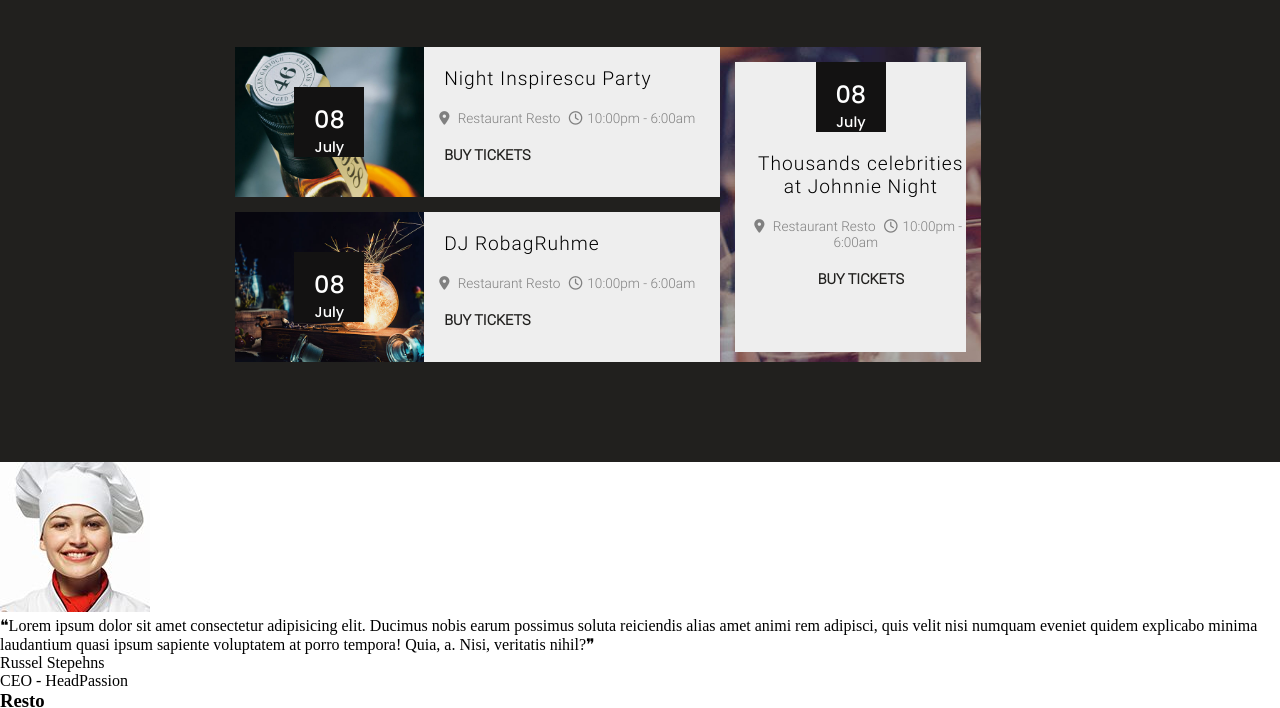
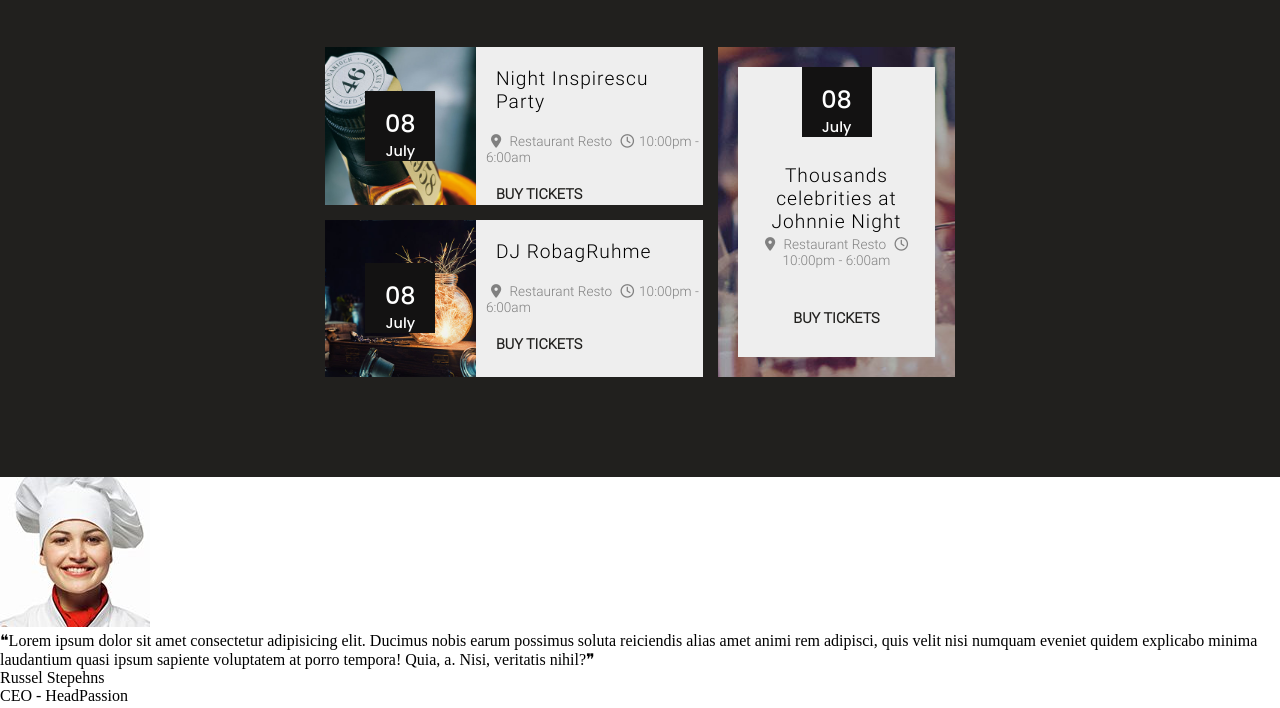
Before and after one commit to KevinRichardDev/Projet-Resto, a plain HTML site: page index.html in a window 1280 px wide. Shown: the part 3398-4106 px from the top of the page. Drawn offline with Linux system fonts and the light colour scheme; files whose address does not match are found by name.

Commit message:
Fin sectio-4

```diff
--- a/assets/styles/layouts/_section4.scss
+++ b/assets/styles/layouts/_section4.scss
@@ -34,12 +34,12 @@
   }
   .container {
     display: grid;
-    grid-template-columns: 60% 40%;
+    grid-template-columns: 35% 22%;
     justify-content: center;
     align-items: center;
     gap: 15px;
     padding: 50px;
-    width: 70%;
+    width: 100%;
     .date {
       height: 70px;
       width: 70px;
@@ -63,13 +63,16 @@
       justify-content: center;
       align-items: center;
       flex-direction: column;
+      height: 100%;
       gap: 15px;
       max-width: 100%;
       .container-1 {
         display: grid;
-        grid-template-columns: 45% 75%;
+        grid-template-columns: 40% 60%;
         align-items: center;
         justify-content: center;
+        height: 100%;
+        width: 100%;
         .container-date1 {
           min-height: 150px;
           min-width: 150px;
@@ -81,6 +84,7 @@
           justify-content: center;
         }
         .container-info {
+          height: 100%;
           background: $colorBg1;
           min-height: 150px;
           display: block;
@@ -114,9 +118,11 @@
       }
       .container-2 {
         display: grid;
-        grid-template-columns: 45% 75%;
+        grid-template-columns: 40% 60%;
         align-items: center;
         justify-content: center;
+        height: 100%;
+        width: 100%;
         .container-date2 {
           min-height: 150px;
           min-width: 150px;
@@ -128,6 +134,7 @@
           justify-content: center;
         }
         .container-info {
+          height: 100%;
           background: $colorBg1;
           min-height: 150px;
           display: block;
@@ -163,16 +170,17 @@
   }
   .container-right {
     background: url("../img/event-03.jpg");
-    height: 315px;
-    width: 90%;
+    height: 100%;
+    width: 100%;
     position: relative;
     .container-3 {
+      position: relative;
       display: flex;
       justify-content: flex-start;
       align-items: center;
       flex-direction: column;
       background: $colorBg1;
-      margin: 15px;
+      margin: 20px;
       min-height: 290px;
       .container-date3 {
         display: flex;
@@ -180,17 +188,20 @@
         align-items: center;
       }
       .container-info {
+        display: flex;
+        align-items: center;
+        justify-content: space-around;
+        flex-direction: column;
         background: $colorBg1;
         min-height: 150px;
-        display: block;
-        align-items: center;
-        justify-content: start;
+        padding-top: 10px;
         h4 {
           font-family: $font3;
           font-size: 1.2rem;
           letter-spacing: 1px;
           font-weight: 100;
-          padding: 20px 0 20px 20px;
+          max-width: 90%;
+          padding-top: 15px;
           display: inline-block;
           text-align: center;
         }
@@ -198,21 +209,23 @@
           font-family: $font3;
           color: grey;
           font-size: 0.85rem;
-          padding: 0 0 20px 10px;
           text-align: center;
           display: inline-block;
+          padding-bottom: 15px;
         }
         span {
           margin: 0 5px;
         }
         a {
+          position: absolute;
+          bottom: 30px;
+          left: 0;
           display: inline-block;
           width: 100%;
           font-family: $font3;
           color: $colorBg2;
           text-transform: uppercase;
           font-weight: 600;
-          padding: 0 0 0 20px;
           font-size: 0.9rem;
           text-align: center;
         }
```
Also changed, not shown: assets/styles/index.css, 1 other file.
